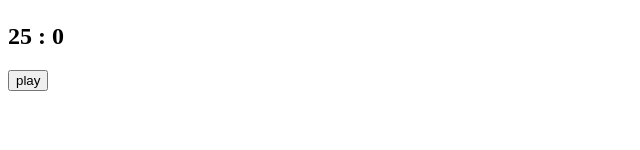
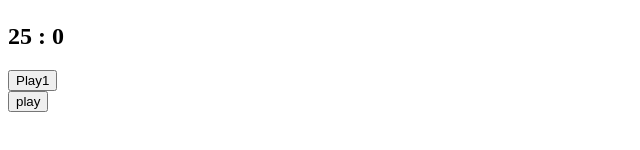
Before and after one commit to kcotrinam/fcc-Clock, a React (Create React App) app: page / in a window 1280 px wide. Shown: the part 260-410 px from the top of the page, without its empty margins (0-640 px from the left). Built offline with nearby package versions, Linux system fonts and the light colour scheme.

Commit message:
Add pause and play button

```diff
--- a/src/components/Timer.jsx
+++ b/src/components/Timer.jsx
@@ -10,7 +10,7 @@ const Timer = () => {
 	});
 	useEffect(() => {
 		if (!timer.isPlaying) {
-			setTimer({ minutes: sessionTime, seconds: 0 });
+			setTimer({ minutes: sessionTime, seconds: 0, isPlaying: false });
 		}
 	}, [sessionTime]);
 
@@ -34,11 +34,22 @@ const Timer = () => {
 		};
 	}, []);
 
+	const changeStatus = () => {
+		setTimer((prevState) => ({
+			...timer,
+			isPlaying: !prevState.isPlaying,
+		}));
+	};
+
 	return (
 		<div className='timer'>
 			<h2>
 				{timer.minutes} : {timer.seconds}
 			</h2>
+			<button className='play1' onClick={changeStatus}>
+				{timer.isPlaying ? 'Pause' : 'Play1'}
+			</button>
+			{/* {console.log(timer)} */}
 		</div>
 	);
 };
```
